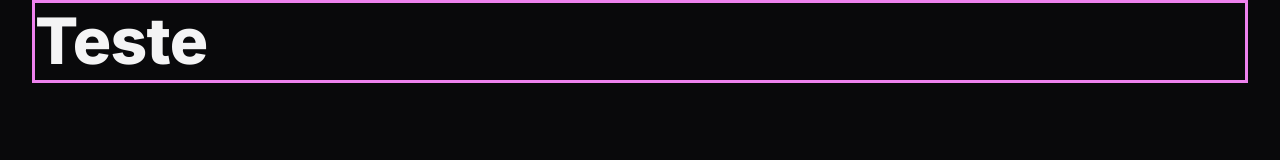
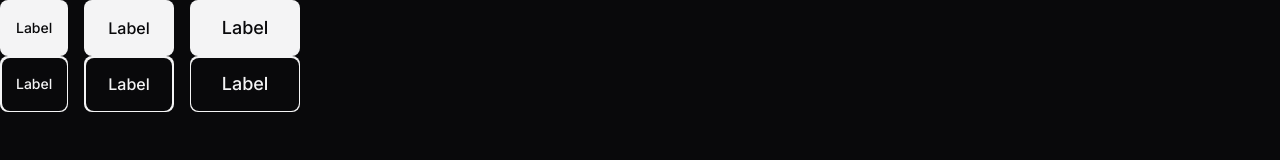
Before and after one commit to LuizHeenriquee/rocketseat-full-stack, a plain HTML site: page projetos/zingen/index.html in a window 1280 px wide. Drawn offline with Linux system fonts and the light colour scheme.

Commit message:
Estilizando os botões.

```diff
--- a/projetos/zingen/index.html
+++ b/projetos/zingen/index.html
@@ -13,10 +13,15 @@
     <title>Zingen - Karaokê</title>
   </head>
   <body>
-    <header>
-      <div class="container">
-        <h1>Teste</h1>
-      </div>
-    </header>
+    <div class="flex gap-1">
+      <a href="#" class="btn btn-sm">Label</a>
+      <a href="#" class="btn btn-md">Label</a>
+      <button class="btn btn-lg">Label</button>
+    </div>
+    <div class="flex gap-1">
+      <a aria-label="Label" href="#" class="btn btn-sm"></a>
+      <a aria-label="Label" href="#" class="btn btn-md"></a>
+      <button aria-label="Label" class="btn btn-lg"></button>
+    </div>
   </body>
 </html>
--- /dev/null
+++ b/projetos/zingen/styles/buttons.css
@@ -0,0 +1,60 @@
+.btn {
+  --btn-bg-color: var(--text-color-primary);
+  --btn-color: var(--bg-color);
+  border: 0;
+  display: flex;
+  align-items: center;
+  justify-content: center;
+  width: fit-content; /* Se encaixa ao conteúdo */
+  border-radius: 0.5rem;
+  font: var(--fw-md) var(--fs-base) / 1.5rem var(--ff-sans);
+  cursor: pointer;
+
+  background: var(--btn-bg-color);
+  color: var(--btn-color);
+}
+
+.btn:hover {
+  --btn-bg-color: linear-gradient(
+    90deg,
+    var(--brand-color-secondary) 0%,
+    var(--brand-color-primary) 100%
+  );
+  --btn-color: var(--surface-color);
+}
+
+.btn-sm {
+  padding: 0.5rem 1rem;
+  font-size: var(--fs-sm);
+}
+
+.btn-md {
+  padding: 0.75rem 1.5rem;
+  font-size: var(--fs-base);
+}
+
+.btn-lg {
+  padding: 1rem 2rem;
+  font-size: 1.125rem;
+}
+
+.btn[aria-label] {
+  position: relative;
+  &::before {
+    content: "";
+    position: absolute;
+    border-radius: inherit;
+    inset: 1.5px;
+    background-color: var(--bg-color);
+  }
+
+  &::after {
+    content: attr(aria-label);
+    background: var(--btn-bg-color);
+    -webkit-background-clip: text;
+    background-clip: text;
+    color: transparent;
+    position: relative;
+    z-index: 1;
+  }
+}
--- a/projetos/zingen/styles/index.css
+++ b/projetos/zingen/styles/index.css
@@ -1,2 +1,3 @@
 @import url(global.css);
 @import url(utility.css);
+@import url(buttons.css);
--- a/projetos/zingen/styles/utility.css
+++ b/projetos/zingen/styles/utility.css
@@ -30,6 +30,18 @@
   gap: 1rem;
 }
 
+.flex {
+  display: flex;
+}
+
+.grid {
+  display: grid;
+}
+
+.gap-1 {
+  gap: 1rem;
+}
+
 @media (width >= 80em) {
   .container {
     --max-width: 80rem;
```
